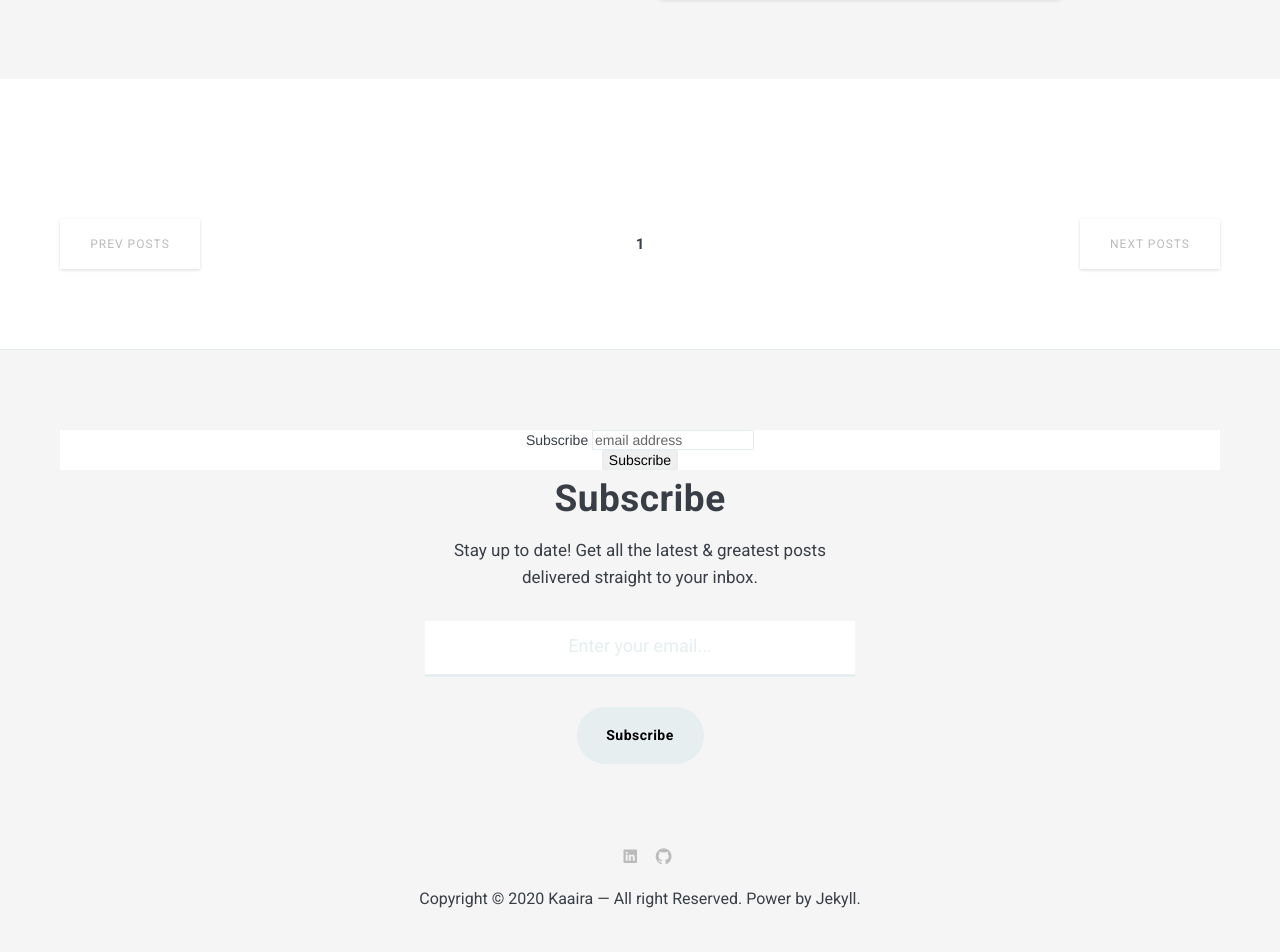
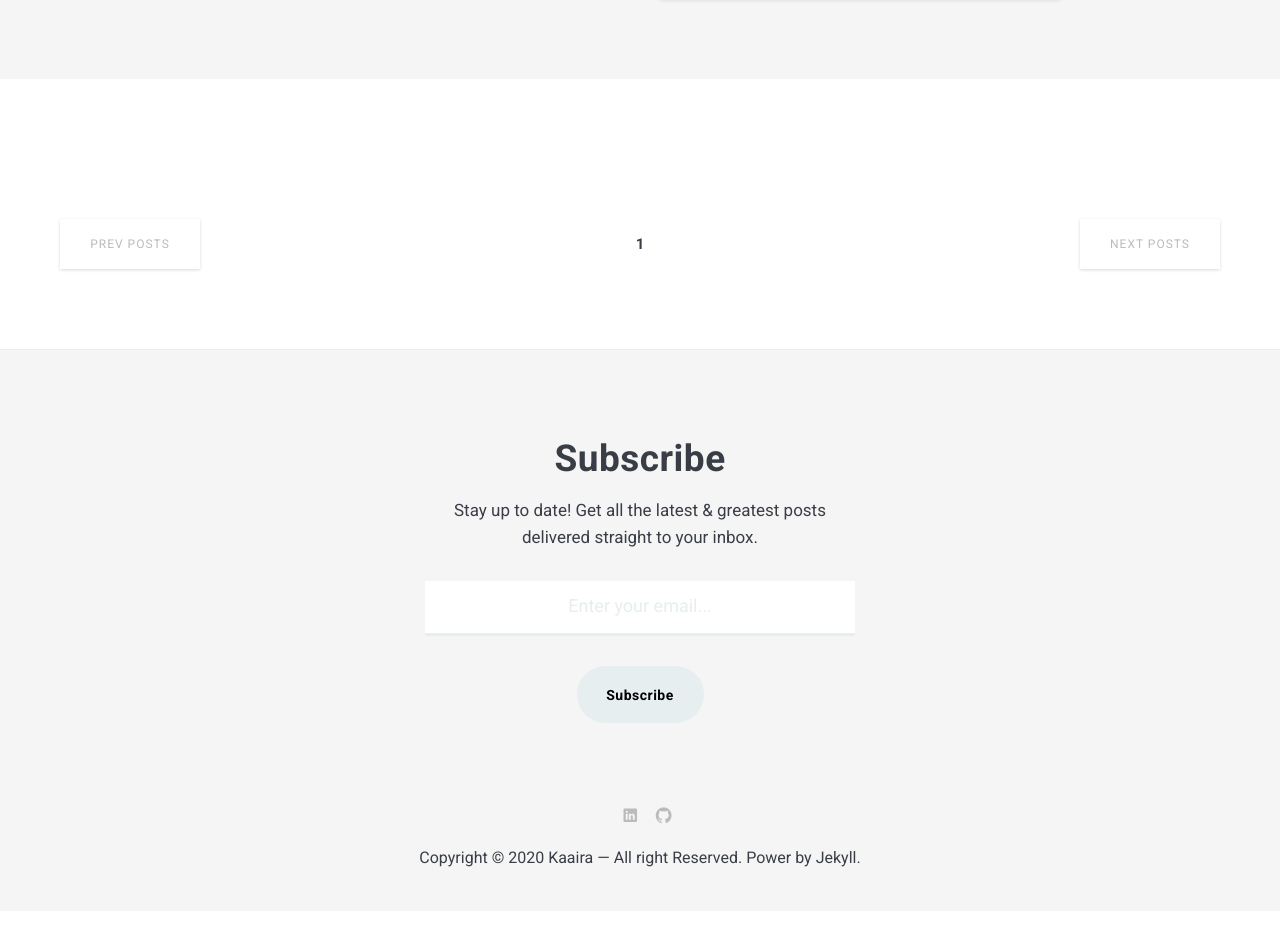
Before and after one commit to KaairaGupta/KaairaGupta.github.io, a Jekyll site: the page built from index.html, in a window 1280 px wide. Shown: the part 481-1433 px from the top of the page. Built offline with Jekyll 4.4.1, drawn with Linux system fonts in a browser that asks for light colours; nearby versions of some CDN libraries; the list of posts is cut into pages by our own code; comment, search, counter and statistics services are not loaded; after the commit the page ends 1392 px from its top, so only the background shows below that; grey boxes are pictures that could not be loaded.

Commit message:
try at fixing subscribe 2

```diff
--- a/_data/settings.yml
+++ b/_data/settings.yml
@@ -30,4 +30,4 @@ google-analytics: UA-165428319-1
 
 #-------------------------------
 # Newsletter
-mailchimp: https://gmail.us8.list-manage.com/subscribe/post?u=b688fb86654ef6153676ae745&amp;id=ce8b755bbc # Add your MailChimp form identifier. For example - blogenjoyfreedom.us16.list-manage.com/subscribe/post?u=cd56155d76ddeeb4c0bc4d080&amp;id=7a526cd13e
+mailchimp: gmail.us8.list-manage.com/subscribe/post?u=b688fb86654ef6153676ae745&amp;id=ce8b755bbc # Add your MailChimp form identifier. For example - blogenjoyfreedom.us16.list-manage.com/subscribe/post?u=cd56155d76ddeeb4c0bc4d080&amp;id=7a526cd13e
--- a/_includes/subscribe.html
+++ b/_includes/subscribe.html
@@ -1,27 +1,3 @@
-<!-- Begin Mailchimp Signup Form -->
-<head>
-<link href="//cdn-images.mailchimp.com/embedcode/horizontal-slim-10_7.css" rel="stylesheet" type="text/css">
-<style type="text/css">
-	#mc_embed_signup{background:#fff; clear:left; font:14px Helvetica,Arial,sans-serif; width:100%;}
-	/* Add your own Mailchimp form style overrides in your site stylesheet or in this style block.
-	   We recommend moving this block and the preceding CSS link to the HEAD of your HTML file. */
-</style>
-<div id="mc_embed_signup">
-<form action="https://gmail.us8.list-manage.com/subscribe/post?u=b688fb86654ef6153676ae745&amp;id=ce8b755bbc" method="post" id="mc-embedded-subscribe-form" name="mc-embedded-subscribe-form" class="validate" target="_blank" novalidate>
-    <div id="mc_embed_signup_scroll">
-	<label for="mce-EMAIL">Subscribe</label>
-	<input type="email" value="" name="EMAIL" class="email" id="mce-EMAIL" placeholder="email address" required>
-    <!-- real people should not fill this in and expect good things - do not remove this or risk form bot signups-->
-    <div style="position: absolute; left: -5000px;" aria-hidden="true"><input type="text" name="b_b688fb86654ef6153676ae745_ce8b755bbc" tabindex="-1" value=""></div>
-    <div class="clear"><input type="submit" value="Subscribe" name="subscribe" id="mc-embedded-subscribe" class="button"></div>
-    </div>
-</form>
-</div>
-</head>
-
-<!--End mc_embed_signup-->
-
-
 <div class="container">
   <div class="subscribe">
     <h3 class="subscribe__title">Subscribe</h3>
```
